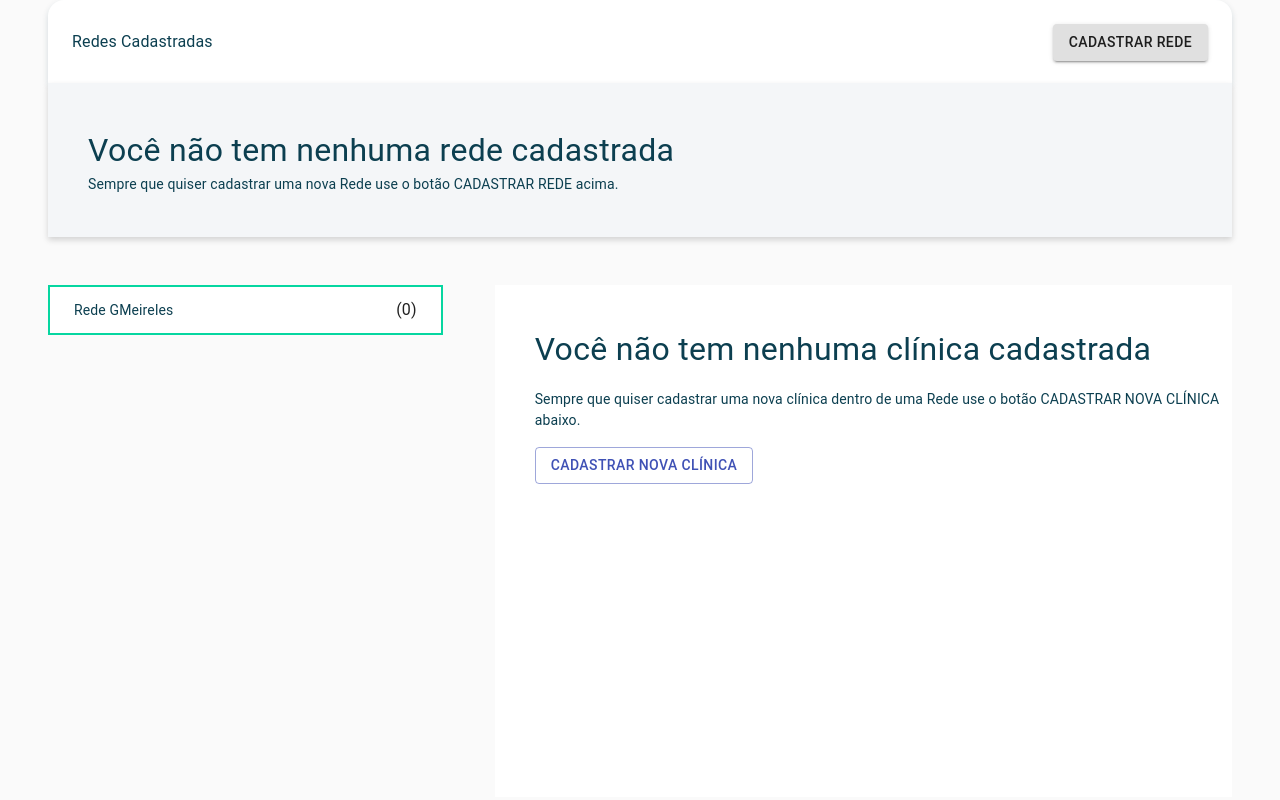
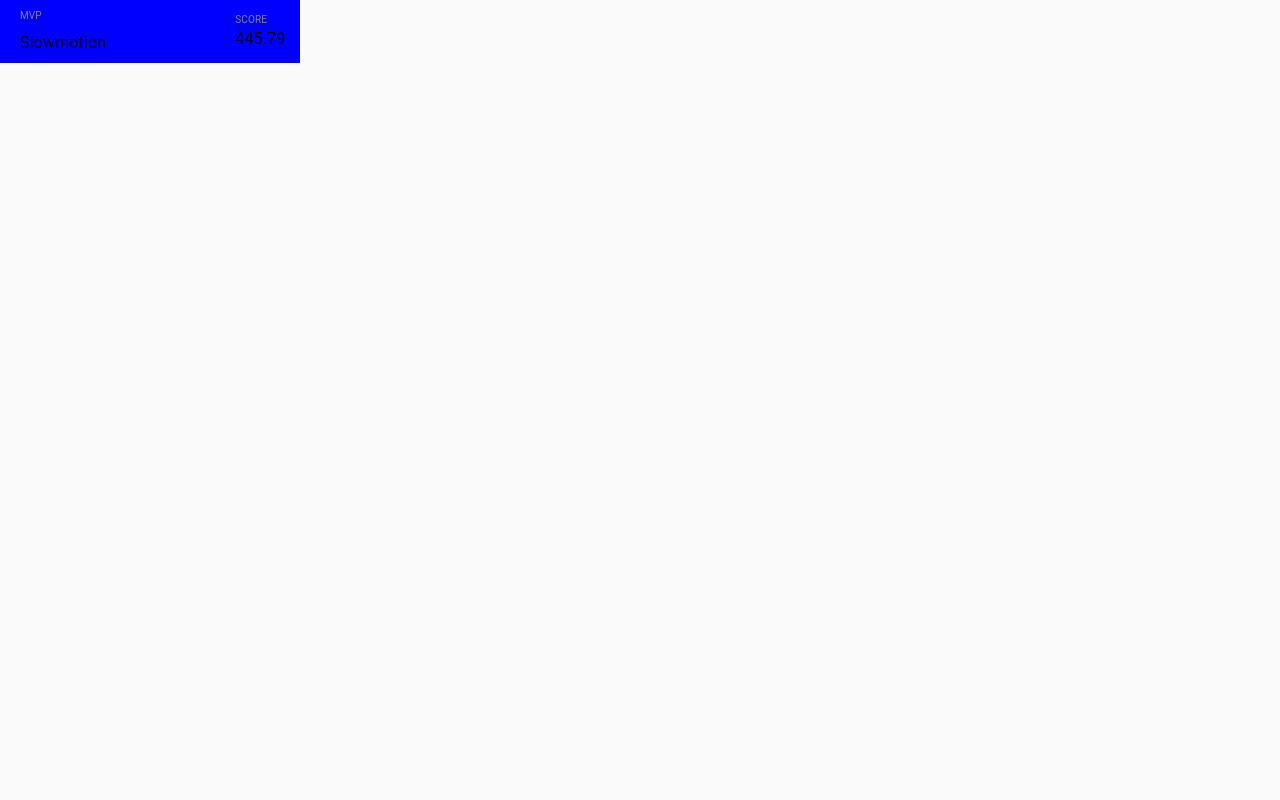
Before and after one commit to fernandolemos92/components, a React (Create React App) app: page / in a window 1280 px wide. Shown: the top 800 px of the page. Built offline with nearby package versions, Linux system fonts and the light colour scheme.

Commit message:
Making new components to tribuna Gamer

```diff
--- a/src/App.js
+++ b/src/App.js
@@ -7,16 +7,20 @@ import { MeshDetails } from "./Components/MeshDetails";
 import { ClinicIdentifier } from "./Components/ClinicIdentifier";
 import { Radius4BtnPrimary } from "./Components/Radius4BtnPrimary";
 import { Radius4BtnSecondary } from "./Components/Radius4BtnSecondary";
+import { InfoAffiliated } from "./Components/InfoAffiliated";
+import { PostIt } from "./Components/ClinicIdentifier/PostIt";
 
 function App() {
   return (
     <>
+      <PostIt />
       <CssBaseline />
-      <InfoPanel />
-      <MeshDetails />
-      <ClinicIdentifier />
-      <Radius4BtnPrimary />
-      <Radius4BtnSecondary />
+      {/* <InfoPanel /> */}
+      {/* <MeshDetails /> */}
+      {/* <ClinicIdentifier /> */}
+      {/* <Radius4BtnPrimary /> */}
+      {/* <Radius4BtnSecondary /> */}
+      {/* <InfoAffiliated /> */}
     </>
   );
 }
--- /dev/null
+++ b/src/Components/ClinicIdentifier/PostIt/PostIt.jsx
@@ -0,0 +1,47 @@
+import React from "react";
+import { Grid, Typography } from "@material-ui/core";
+import { useStyles } from "./useStyles";
+
+const PostIt = () => {
+  const classes = useStyles();
+  return (
+    <>
+      <Grid container className={classes.paper}>
+        <Grid
+          className={classes.leftContainer}
+          item
+          container
+          xl={10}
+          lg={10}
+          md={10}
+          sm={10}
+          xs={10}
+          spacing={1}
+        >
+          <Grid
+            item
+            className={classes.texts}
+            xl={12}
+            lg={12}
+            md={12}
+            sm={12}
+            xs={12}
+          >
+            <Typography className={classes.textTitle}>MVP</Typography>
+          </Grid>
+          <Grid item xl={12} lg={12} md={12} sm={12} xs={12}>
+            <Typography className={classes.textSubtitle}>Slowmotion</Typography>
+          </Grid>
+        </Grid>
+        <Grid item xl={2} lg={2} md={2} sm={2} xs={2}>
+          <Grid item>
+            <Typography className={classes.textTitle}>SCORE</Typography>
+            <Typography className={classes.textSubtitle}>445.79</Typography>
+          </Grid>
+        </Grid>
+      </Grid>
+    </>
+  );
+};
+
+export default PostIt;
--- /dev/null
+++ b/src/Components/ClinicIdentifier/PostIt/index.js
@@ -0,0 +1 @@
+export { default as PostIt } from "./PostIt";
--- /dev/null
+++ b/src/Components/ClinicIdentifier/PostIt/useStyles.js
@@ -0,0 +1,18 @@
+import { makeStyles } from "@material-ui/core";
+
+export const useStyles = makeStyles((theme) => ({
+  paper: {
+    maxWidth: "300px",
+    padding: "8px 16px",
+    display: "flex",
+    alignItems: "center",
+    justifyContent: "center",
+    background: "blue",
+  },
+  textTitle: {
+    fontFamily: "Roboto",
+    fontSize: "10px",
+    fontWeight: "400",
+    color: "#848484",
+  },
+}));
--- a/src/Components/InfoAffiliated/InfoAffiliated.jsx
+++ b/src/Components/InfoAffiliated/InfoAffiliated.jsx
@@ -1,7 +1,69 @@
+import { Container, Grid, Typography } from "@material-ui/core";
 import React from "react";
+import { useStyles } from "./useStyles";
+import { BsThreeDotsVertical } from "react-icons/bs";
 
 const InfoAffiliated = () => {
-  return <></>;
+  const classes = useStyles();
+  return (
+    <>
+      <Container
+        className={classes.rootInfoAffiliatedContainer}
+        style={{
+          display: "flex",
+          alignItems: "center",
+          justifyContent: "space-between",
+        }}
+      >
+        <Grid container className={classes.affiliatedFace}>
+          <Grid item className={classes.hero}>
+            <img src="img/Elipse96.png" alt="" />
+          </Grid>
+          <Grid item>
+            <Typography
+              className={classes.callText}
+              style={{ paddingLeft: "24px" }}
+            >
+              Marcella Wellington Silva
+            </Typography>
+            <Typography
+              className={classes.complementText}
+              style={{ paddingLeft: "24px" }}
+            >
+              Parceiro
+            </Typography>
+          </Grid>
+        </Grid>
+        <Grid item>
+          <Typography className={classes.callText}>25</Typography>
+          <Typography className={classes.complementText}>
+            Assessores Afiliados
+          </Typography>
+        </Grid>
+        <Grid item>
+          <Typography className={classes.callText}>50</Typography>
+          <Typography className={classes.complementText}>
+            Clínicas Cadastradas
+          </Typography>
+        </Grid>
+        <Grid item>
+          <Typography className={classes.callText}>07</Typography>
+          <Typography className={classes.complementText}>
+            Redes Cadastradas
+          </Typography>
+        </Grid>
+        <Grid item>
+          <Typography className={classes.callText}>1.9%</Typography>
+          <Typography className={classes.complementText}>
+            É a comissão atual
+          </Typography>
+        </Grid>
+        <Grid item>
+          <BsThreeDotsVertical />
+        </Grid>
+      </Container>
+    </>
+  );
 };
 
 export default InfoAffiliated;
--- a/src/Components/InfoAffiliated/useStyles.js
+++ b/src/Components/InfoAffiliated/useStyles.js
@@ -1,3 +1,31 @@
 import { makeStyles } from "@material-ui/core";
 
-export const useStyles = makeStyles((theme) => ({}));
+export const useStyles = makeStyles((theme) => ({
+  rootInfoAffiliatedContainer: {
+    display: "flex",
+    alignItems: "center",
+    justifyContent: "center",
+    borderRadius: "8px",
+    padding: "14px 24px",
+    boxShadow: "0px 3px 6px rgba(0,0,0,.16)",
+  },
+  hero: {
+    width: "64px",
+    height: "64px",
+  },
+  affiliatedFace: {
+    width: "fit-content",
+    alignItems: "center",
+  },
+  callText: {
+    fontSize: "14px",
+    color: "#0C3F50",
+    fontWeight: "600",
+    textAlign: "center",
+  },
+  complementText: {
+    fontSize: "12px",
+    color: "#0C3F50",
+    fontWeight: "400",
+  },
+}));
```
Also changed, not shown: public/Img/Elipse96.png (added), 1 other file (tests, documents, lock files or other folders).
